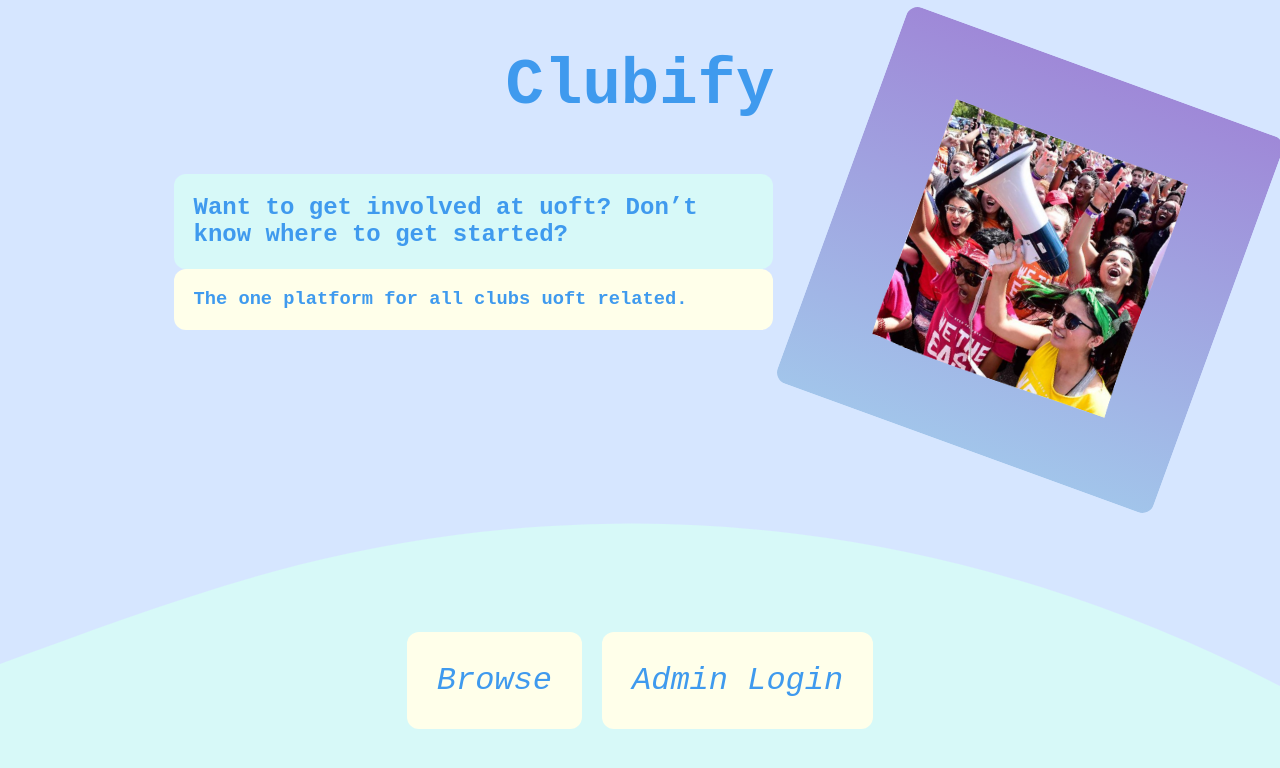
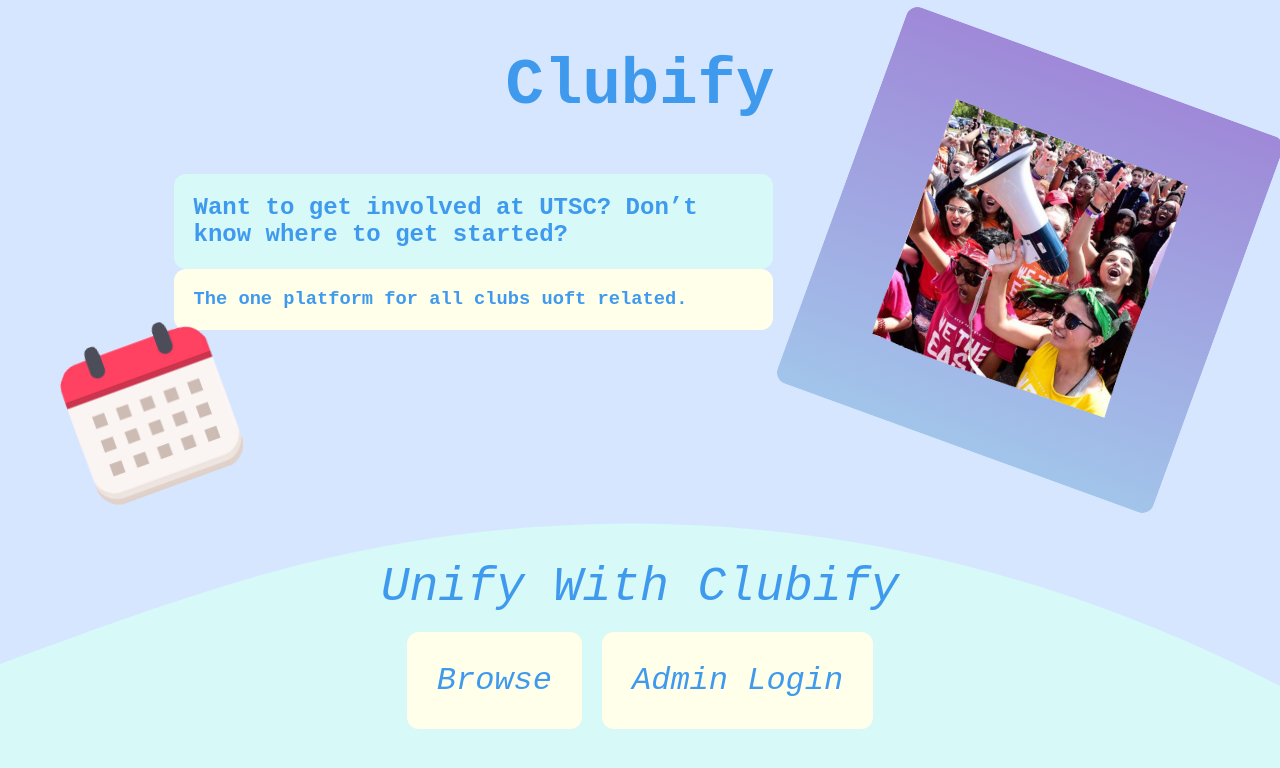
Before and after one commit to Ezzhingy/clubExplorer-htv22, a React (Create React App) app in the folder frontend/: page / in a window 1280 px wide. Shown: the top 768 px of the page. Built offline with nearby package versions, Linux system fonts and the light colour scheme.

Commit message:
Add more css details

```diff
--- a/frontend/src/components/adminPage/adminpage.css
+++ b/frontend/src/components/adminPage/adminpage.css
@@ -13,6 +13,21 @@
     flex-direction: column;
     align-items: center;
     color: var(--font-blue);
+    background: linear-gradient(-45deg, #e5d4ef, #fbe0e0, #d7f9f8, #d6e6ff);
+    background-size: 400% 400%;
+    animation: gradient 15s ease infinite;
+}
+
+@keyframes gradient {
+    0% {
+        background-position: 0% 50%;
+    }
+    50% {
+        background-position: 100% 50%;
+    }
+    100% {
+        background-position: 0% 50%;
+    }
 }
 
 form {
--- a/frontend/src/components/browsePage/browsepage.css
+++ b/frontend/src/components/browsePage/browsepage.css
@@ -8,6 +8,7 @@
 
 .browse-container {
     min-height: 100vh;
+    max-width: 100vw;
     background-color: var(--background-blue);
 }
 
@@ -23,7 +24,7 @@
 
 .App-header {
     display: grid;
-    grid-template-columns: repeat(auto-fit, minmax(200px, .5fr));
+    grid-template-columns: repeat(auto-fit, minmax(300px, 1fr));
 }
 
 .container {
@@ -34,6 +35,10 @@
     text-align: center;
     color: var(--font-blue);
     z-index: 1001;
+}
+
+.container p {
+    text-overflow: wrap;
 }
 
 .container:hover {
--- a/frontend/src/components/homepage/Homepage.js
+++ b/frontend/src/components/homepage/Homepage.js
@@ -1,5 +1,6 @@
 import './homepage.css';
 import clubPic from './club-pic.png';
+import calendar from './calendar.png';
 import { Link } from 'react-router-dom';
 
 export const Homepage = (props) => {
@@ -9,12 +10,16 @@
             <Link to='/' className='title'>Clubify</Link>
             <div className='description-container'>
                 <div className='description-top'>
-                  <h2>Want to get involved at uoft? Don’t know where to get started?</h2>
+                  <h2>Want to get involved at UTSC? Don’t know where to get started?</h2>
                 </div>
                 <div className='description-bot'>
                   <h3>The one platform for all clubs uoft related.</h3>
                 </div>
             </div>
+            <div className='slogan'>
+                Unify With Clubify
+            </div>
+            <img className="calendar" src={calendar} alt="Calendar"></img>
             <div className='buttons-container'>
                 <div className='buttons'>
                     <Link className='browse-btn' to='/browse'><em>Browse</em></Link>
--- a/frontend/src/components/homepage/homepage.css
+++ b/frontend/src/components/homepage/homepage.css
@@ -34,6 +34,7 @@
     padding: 20px;
     border-radius: 12px;
     width: 60%;
+    z-index: 100;
 }
 
 .description-top {
@@ -124,3 +125,29 @@
     background-color: rgb(245, 237, 134);
     cursor: pointer;
 }
+
+.slogan {
+    color: var(--font-blue);
+    position: absolute;
+    top: 70%;
+    z-index: 2;
+    font-size: 3rem;
+    font-weight: 500;
+    font-style: italic;
+}
+
+.calendar {
+    width: 300px;
+    position: absolute;
+    left: 0;
+    bottom: 30%;
+    transform: rotate(-20deg);
+    transition: 300ms ease-in-out;
+    z-index: 1000;
+}
+
+.calendar:hover {
+    transform: scale(1.05);
+    transform-origin:center;
+    transition-duration: 0.5s;
+}
```
Also changed, not shown: frontend/src/components/homepage/calendar.png (added), 1 other file (tests, documents, lock files or other folders).
